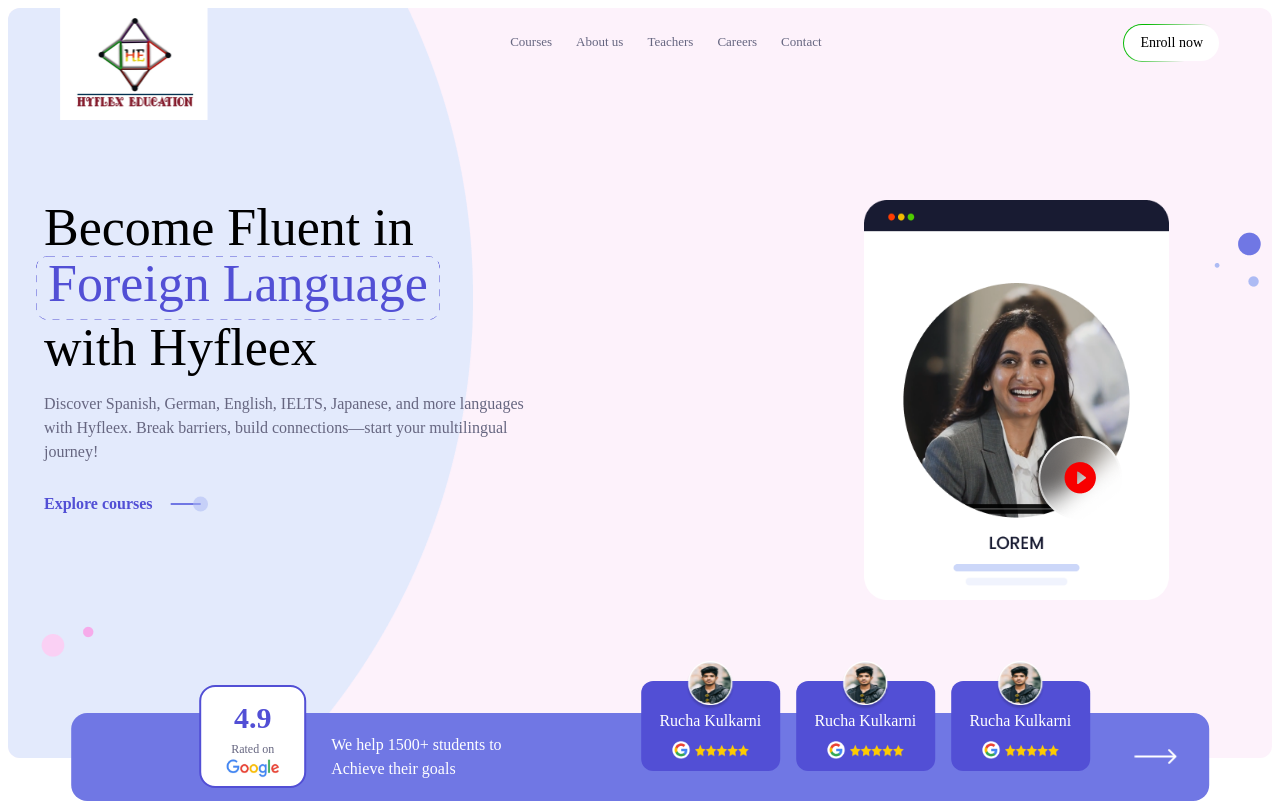
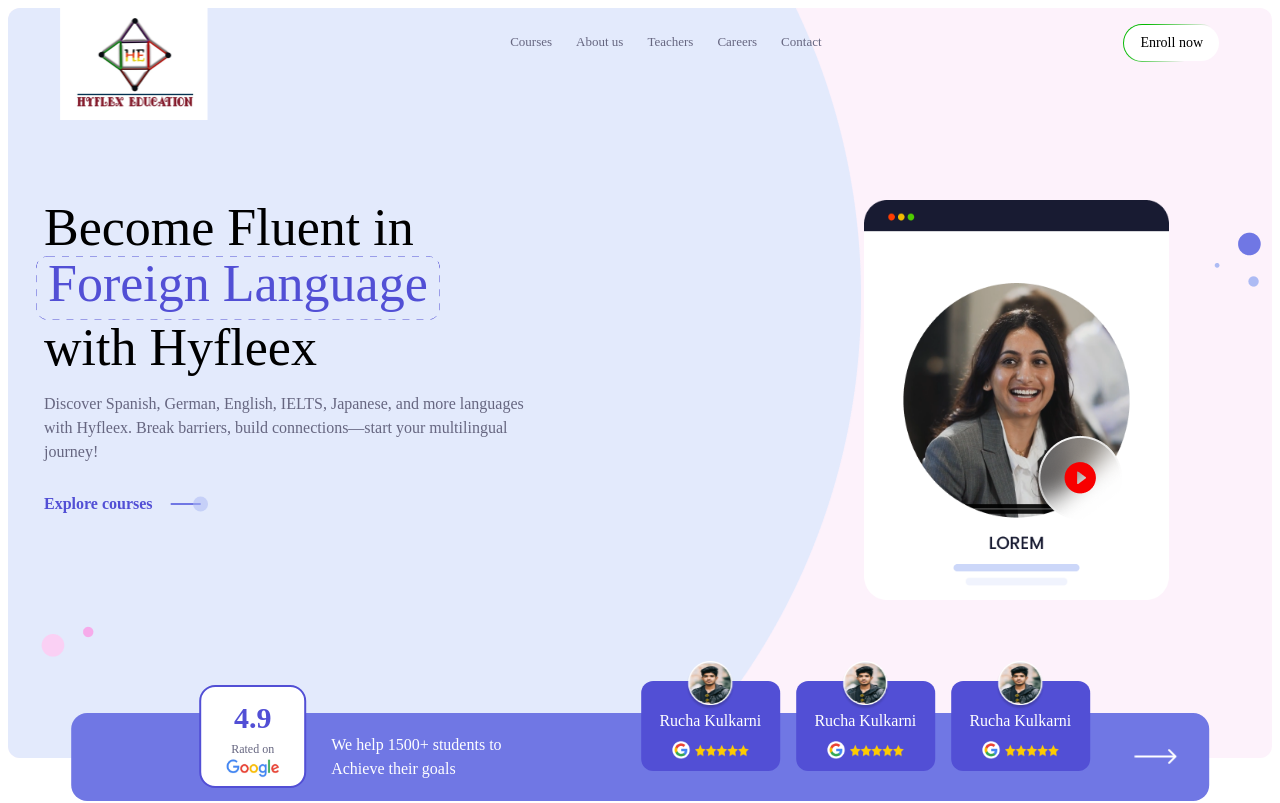
Before and after one commit to ganesh98270/hyfleex, a React (Vite) app: page / in a window 1280 px wide. Shown: the top 803 px of the page. Built offline with nearby package versions, Linux system fonts and the light colour scheme.

Commit message:
updated code

```diff
--- a/src/index.css
+++ b/src/index.css
@@ -301,7 +301,7 @@ input[type="checkbox"]:checked {
 
 @media screen and (max-width: 1280px) {
     .bg-ellipes {
-        background-position: -301% -45px;
+        background-position: -106% -45px;
     }
 }
 
```
